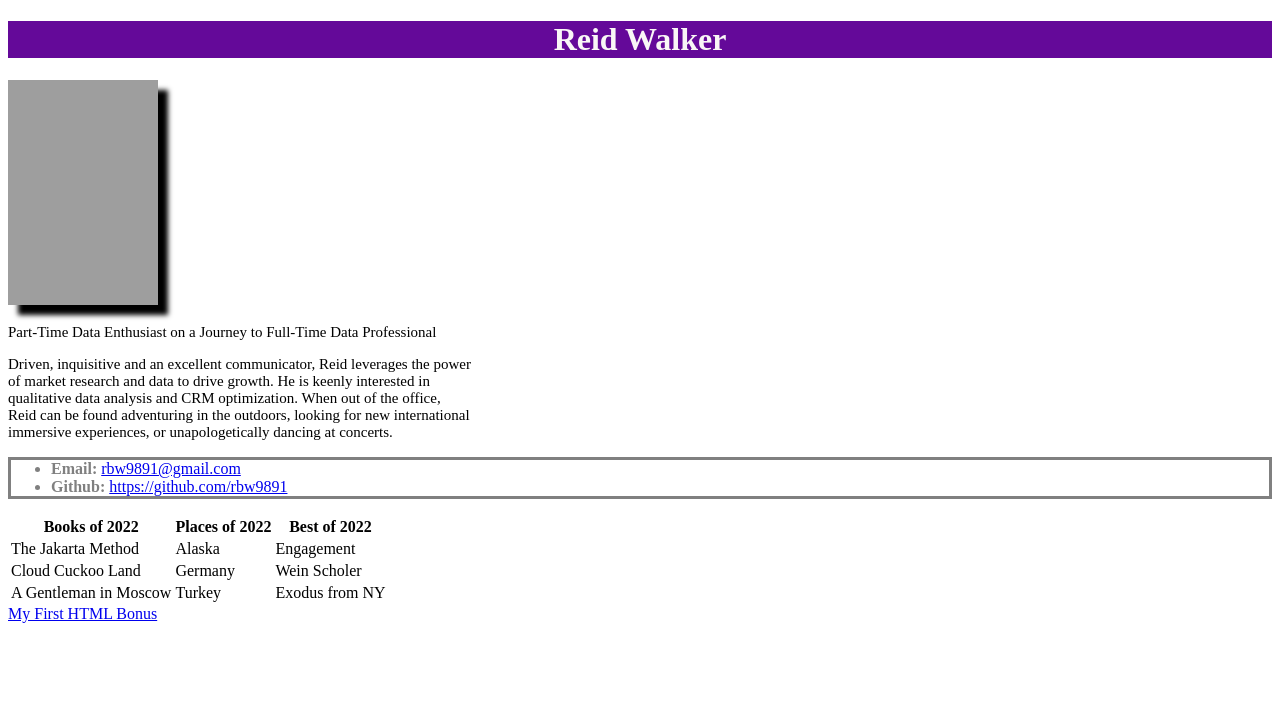
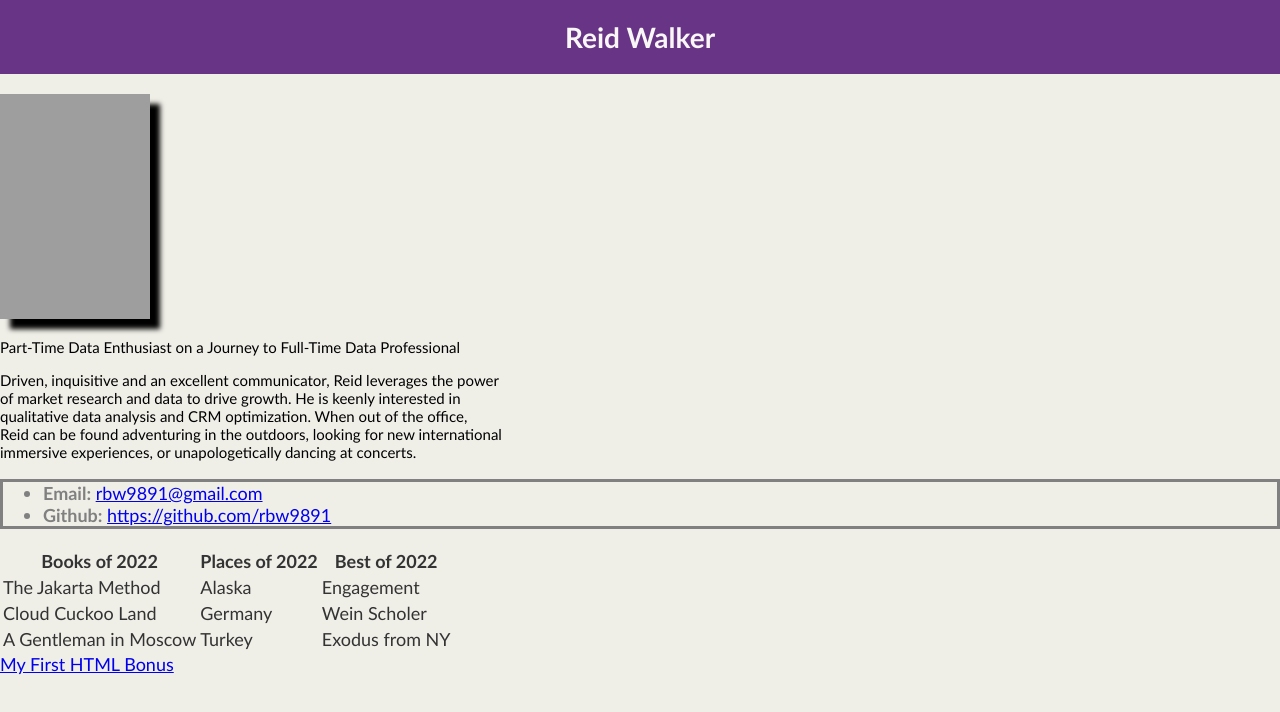
Before and after one commit to rbw9891/rbw9891.github.io, a plain HTML site: page index.html in a window 1280 px wide. Drawn offline with Linux system fonts and the light colour scheme; grey boxes are pictures that could not be loaded.

Commit message:
partial new css

```diff
--- a/style.css
+++ b/style.css
@@ -1,23 +1,37 @@
+body {
+    padding: 0;
+    margin: 0;
+    font-family: 'Trebuchet MS', 'Lucida Sans Unicode', 'Lucida Grande', 'Lucida Sans', Arial, sans-serif;
+    font-size: 18px;
+    color: #333;
+    background: #efeee7;
+}
+
+
 h1 {
+    padding: 20px 0;
+    margin: 0;
+    margin-bottom: 20px;
+    font-size: 28px;
     text-align: center;
-    background-color: rgb(100, 9, 153);
+    background-color: rgb(104, 53, 134);
     color: hsl(0, 23%, 97%);
   }
 
-  img {
+img {
     box-shadow: 10px 10px 5px black;
   }
 
-  section {
+section {
     background-color: #000;
   }
 
-  p {
+p {
     font-size: 15px;
     color: rgb(0, 0, 0);
   }
 
-  ul {
+ul {
     border-style: solid;
     color: gray;
   }
```
